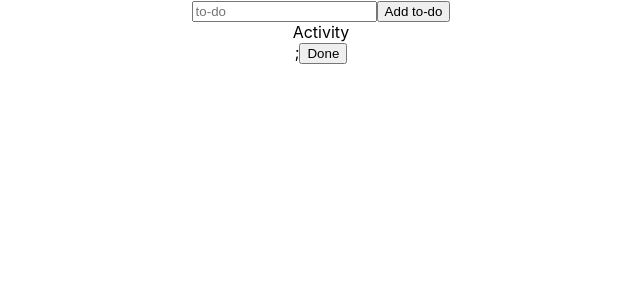
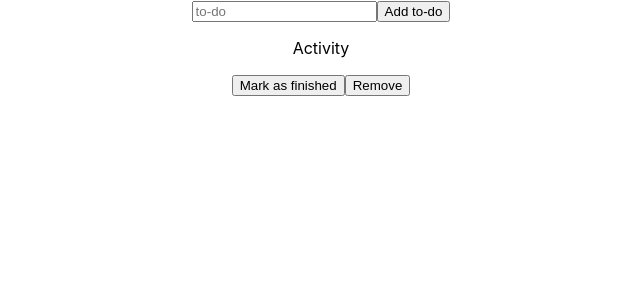
Before and after one commit to Binnaz-CME/to-do-list, a React (Create React App) app: page / in a window 1280 px wide. Shown: the top 300 px of the page, without its empty margins (319-959 px from the left). Built offline with nearby package versions, Linux system fonts and the light colour scheme.

Commit message:
updated buttons

```diff
--- a/src/components/Input.jsx
+++ b/src/components/Input.jsx
@@ -2,14 +2,15 @@ import React from "react";
 
 function Input() {
 
+    function handleClickAdd() {
+        console.log('Click add')
+    }
 
   return (
     <div>
       <input type="text" placeholder="to-do" />
       <button
-        onClick={() => {
-          console.log('click');
-        }}
+        onClick={handleClickAdd}
       >
         Add to-do
       </button>
--- a/src/components/List.jsx
+++ b/src/components/List.jsx
@@ -1,12 +1,30 @@
 import React from "react";
 
 function List() {
+
+  function handleClickFinished() {
+    console.log("click finished")
+  }
+
+  function handleClickRemove() {
+    console.log("click remove")
+  }
+
   return (
-  <div>
-      <div>Activity</div>;
-      <button>Done</button>
-  </div>
-  )
+    <section>
+      <p>Activity</p>
+      <button
+        onClick={handleClickFinished}
+      >
+        Mark as finished
+      </button>
+      <button
+        onClick={handleClickRemove}
+      >
+        Remove
+      </button>
+    </section>
+  );
 }
 
 export default List;
```
